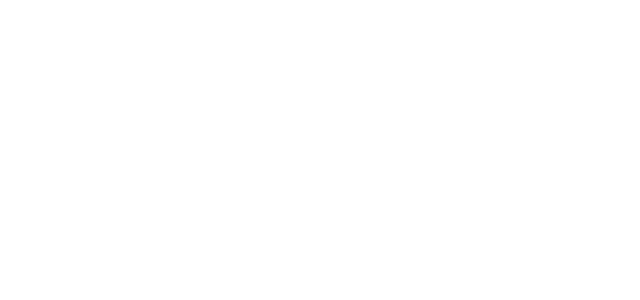
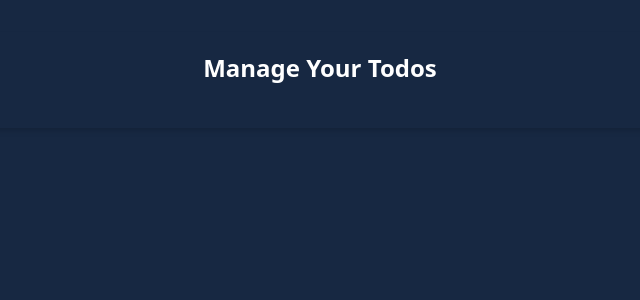
Before and after one commit to PremKarhale/REACT1, a React (Vite) app in the folder 07todolist/: page / in a window 1280 px wide. Shown: the top 300 px of the page, without its empty margins (320-960 px from the left). Built offline with nearby package versions, Linux system fonts and the light colour scheme.

Commit message:
I define the functionality  to the method in the  Todocontext

```diff
--- a/07todolist/src/App.jsx
+++ b/07todolist/src/App.jsx
@@ -1,13 +1,43 @@
 import { useState } from 'react'
 import './App.css'
+import { Todoprovider } from './contexts'
 
 function App() {
-  const [count, setCount] = useState(0)
+  const [todos, settodo] = useState([])
+
+  const addTodo =(todo)=>{
+    settodo((prev)=>[{ id : Date.now(), ...todo} , ...prev])
+    // destructured the previous items in the todo first  and then add the new todo
+
+  }
+  const updateTodo = (id , todo )=>{
+    settodo((prev)=>prev.map((prevTodos)=>(prevTodos.id === id ? todo : prevTodos)))
+
+  }
+  const deleteTodo = ()=>{
+    settodo((prev)=>prev.filter((todo)=>(todo.id !== id ))) //filter jo hota hai vo sirf true ya false value leta hai
+  }
+  const Togglecomplete = (id)=>{
+    settodo((prev)=>prev.map((todo)=>(todo.id === id ? {...todo , completed: !todo.completed} : todo)))
+  }
+
 
   return (
-    <>
+    <Todoprovider  value={{todos , addTodo , updateTodo , deleteTodo , Togglecomplete}}>
 
-    </>
+      <div className="bg-[#172842] min-h-screen py-8">
+        <div className="w-full max-w-2xl mx-auto shadow-md rounded-lg px-4 py-3 text-white">
+          <h1 className="text-2xl font-bold text-center mb-8 mt-2">Manage Your Todos</h1>
+          <div className="mb-4">
+            {/* Todo form goes here */}
+          </div>
+          <div className="flex flex-wrap gap-y-3">
+            {/*Loop and Add TodoItem here */}
+          </div>
+        </div>
+      </div>
+
+    </Todoprovider>
   )
 }
 
```
